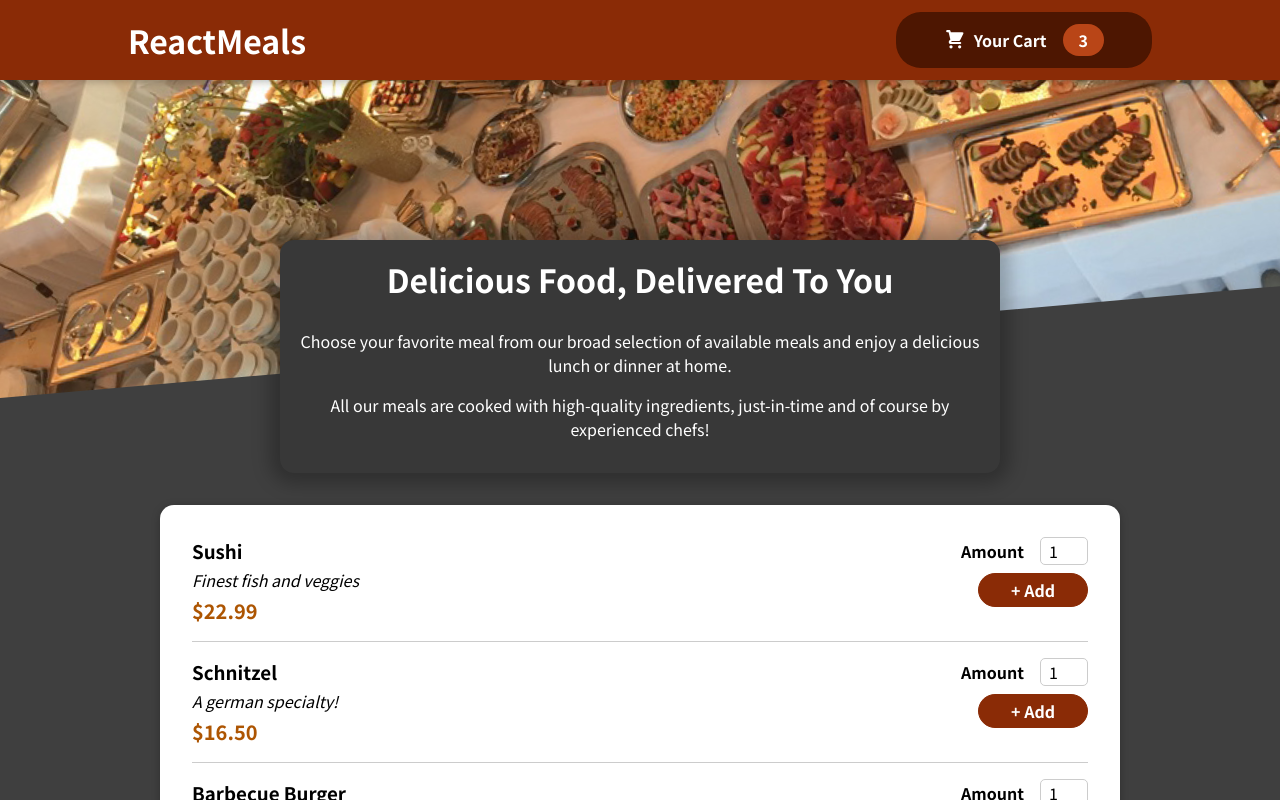
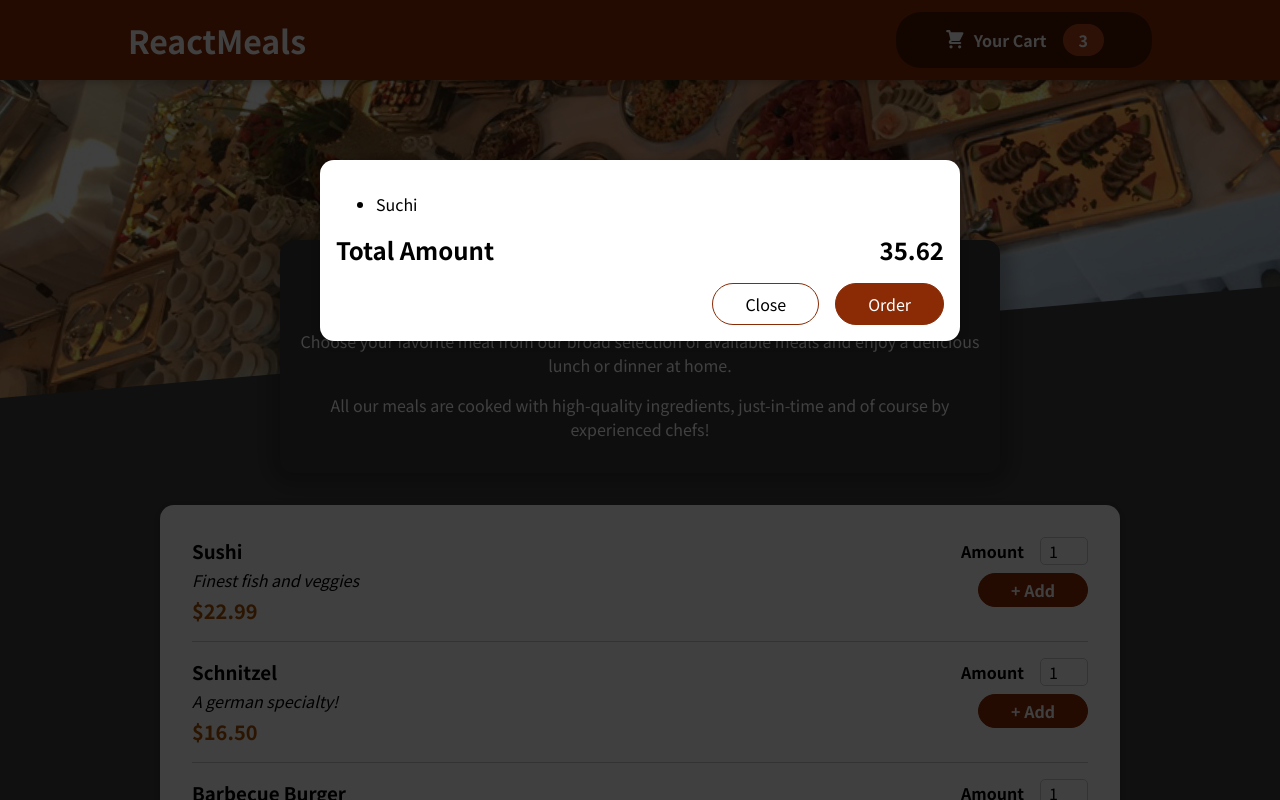
Before and after one commit to Kang-Jiyeon/react-complete-guide, a React (Create React App) app in the folder react-food-ordering-app/: page / in a window 1280 px wide. Shown: the top 800 px of the page. Built offline with nearby package versions, Linux system fonts and the light colour scheme.

Commit message:
230327 update
[추기] 장바구니(Cart) 컴포넌트

```diff
--- a/react-food-ordering-app/public/index.html
+++ b/react-food-ordering-app/public/index.html
@@ -28,6 +28,7 @@
   </head>
   <body>
     <noscript>You need to enable JavaScript to run this app.</noscript>
+    <div id="overlays"></div>
     <div id="root"></div>
     <!--
       This HTML file is a template.
--- a/react-food-ordering-app/src/App.js
+++ b/react-food-ordering-app/src/App.js
@@ -2,10 +2,12 @@
 
 import Header from "./components/Layout/Header";
 import Meals from "./components/Meals/Meal";
+import Cart from "./components/Cart/Cart";
 
 function App() {
   return (
     <Fragment>
+      <Cart />
       <Header />
       <main>
         <Meals />
--- /dev/null
+++ b/react-food-ordering-app/src/components/Cart/Cart.js
@@ -0,0 +1,28 @@
+import classes from "./Cart.module.css";
+import Modal from "../UI/Modal";
+
+const Cart = (props) => {
+  const cartItems = (
+    <ul className={classes["cart-itmes"]}>
+      {[{ id: "c1", name: "Suchi", amount: 2, price: 12.99 }].map((item) => (
+        <li key={item.id}>{item.name}</li>
+      ))}
+    </ul>
+  );
+
+  return (
+    <Modal>
+      {cartItems}
+      <div className={classes.total}>
+        <span>Total Amount</span>
+        <span>35.62</span>
+      </div>
+      <div className={classes.actions}>
+        <button className={classes["button-alt"]}>Close</button>
+        <button className={classes.button}>Order</button>
+      </div>
+    </Modal>
+  );
+};
+
+export default Cart;
--- /dev/null
+++ b/react-food-ordering-app/src/components/Cart/Cart.module.css
@@ -0,0 +1,46 @@
+.cart-items {
+    list-style: none;
+    margin: 0;
+    padding: 0;
+    max-height: 20rem;
+    overflow: auto;
+}
+
+.total {
+    display: flex;
+    justify-content: space-between;
+    align-items: center;
+    font-weight: bold;
+    font-size: 1.5rem;
+    margin: 1rem 0;
+}
+
+.actions {
+    text-align: right;
+}
+
+.actions button {
+    font: inherit;
+    cursor: pointer;
+    background-color: transparent;
+    border: 1px solid #8a2b06;
+    padding: 0.5rem 2rem;
+    border-radius: 25px;
+    margin-left: 1rem;
+}
+
+.actions button:hover,
+.actions button:active {
+    background-color: #5a1a01;
+    border-color: #5a1a01;
+    color: white;
+}
+
+.actions .button--alt {
+    color: #8a2b06;
+}
+
+.actions .button {
+    background-color: #8a2b06;
+    color: white;
+}
--- /dev/null
+++ b/react-food-ordering-app/src/components/UI/Modal.js
@@ -0,0 +1,32 @@
+import { Fragment } from "react";
+import ReactDOM from "react-dom";
+
+import classes from "./Modal.module.css";
+
+const Backdrop = (props) => {
+  return <div className={classes.backdrop}></div>;
+};
+
+const ModlaOverlay = (props) => {
+  return (
+    <div className={classes.modal}>
+      <div className={classes.content}>{props.children}</div>
+    </div>
+  );
+};
+
+const portalElement = document.getElementById("overlays");
+
+const Modal = (props) => {
+  return (
+    <Fragment>
+      {ReactDOM.createPortal(<Backdrop />, portalElement)}
+      {ReactDOM.createPortal(
+        <ModlaOverlay>{props.children}</ModlaOverlay>,
+        portalElement
+      )}
+    </Fragment>
+  );
+};
+
+export default Modal;
--- /dev/null
+++ b/react-food-ordering-app/src/components/UI/Modal.module.css
@@ -0,0 +1,41 @@
+.backdrop {
+    position: fixed;
+    top: 0;
+    left: 0;
+    width: 100%;
+    height: 100vh;
+    z-index: 20;
+    background-color: rgba(0, 0, 0, 0.75);
+}
+
+.modal {
+    position: fixed;
+    top: 20vh;
+    left: 5%;
+    width: 90%;
+    background-color: white;
+    padding: 1rem;
+    border-radius: 14px;
+    box-shadow: 0 2px 8px rgba(0, 0, 0, 0.25);
+    z-index: 30;
+    animation: slide-down 300ms ease-out forwards;
+}
+
+@media (min-width: 768px) {
+    .modal {
+        width: 40rem;
+        left: calc(50% - 20rem);
+    }
+}
+
+@keyframes slide-down {
+    from {
+        opacity: 0;
+        transform: translateY(-3rem);
+    }
+
+    to {
+        opacity: 1;
+        transform: translateY(0);
+    }
+}
```
